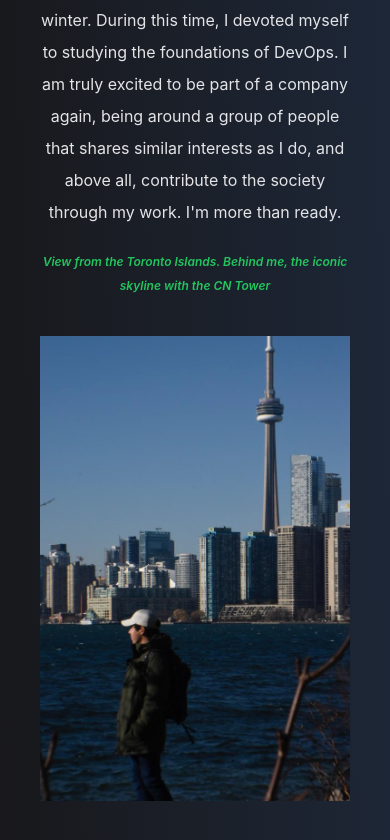
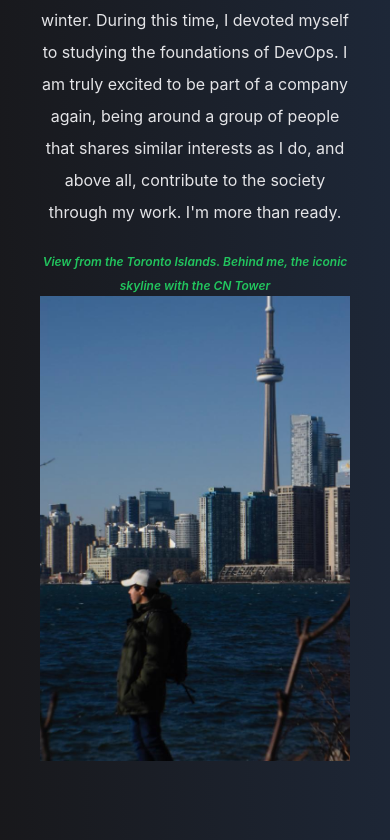
Before and after one commit to luisupertramp/react-portfolio, a React (Create React App) app: page / in a window 390 px wide. Shown: the part 6389-7229 px from the top of the page. Built offline with nearby package versions, Linux system fonts and the light colour scheme.

Commit message:
Adjusting padding

```diff
--- a/src/App.js
+++ b/src/App.js
@@ -65,7 +65,7 @@ function App() {
             </nav>
 
             {/* Personal info */}
-            <div className=' text-center p-8 lg:px-72'>
+            <div className=' text-center p-8 lg:px-64'>
               <h2 className=' text-5xl lg:py-7 py-2 text-cyan-500 dark:text-green-500 font-medium md:text-6xl'>Luis Pedroza</h2>
               <h3 className='text-2xl py-2 md:text-3xl'>Software engineer | Aspiring DevOps / Cloud Engineer</h3>
               <div className='lg:py-10'>
@@ -91,7 +91,7 @@ function App() {
           </section>
 
           {/* Skills */}
-          <section className='pb-24 lg:px-72' >
+          <section className='pb-24 lg:px-64' >
               <h3 className='text-3xl py-5'>Skills</h3>
               <div className='flex justify-center'><BiAtom className='dark:text-green-500 text-cyan-500 h-12 w-12'/></div>
               <p className=' mx-auto text-md md:text-xl pt-5 leading-8 text-gray-800  dark:text-zinc-200  '>
@@ -162,7 +162,7 @@ function App() {
             <div>
               <h3 className='text-3xl py-5'>Professional experience</h3>
               <div className='flex justify-center'><HiOutlineDesktopComputer className='dark:text-green-500 text-cyan-500 h-12 w-12'/></div>
-              <p className=' text-md md:text-xl lg:px-72 py-5 leading-8 text-gray-800  dark:text-zinc-200'>
+              <p className=' text-md md:text-xl lg:px-64 py-5 leading-8 text-gray-800  dark:text-zinc-200'>
                 Since 2017, I've been working mainly in 3 areas: <b>Support Engineer</b>, <b>Business Analayst</b> and <b>Web developer.</b> <br/>
               </p>
             </div>
@@ -208,11 +208,11 @@ function App() {
 
           {/* About me */}
           <section className='pb-24'>
-            <div className='lg:px-72'>
+            <div className='lg:px-64'>
               <h3 className='text-3xl py-5 '>About me</h3>
               <div className='flex justify-center'><HiOutlineRocketLaunch className='dark:text-green-500 text-cyan-500 h-12 w-12'/></div>
-              <div className='lg:flex lg:gap-10'>
-                <div className='lg:text-start lg:flex lg:flex-col lg:justify-between'>
+              <div className='lg:flex lg:gap-8 lg:mt-10'>
+                <div className='lg:text-start lg:flex lg:flex-col lg:justify-between lg:basis-1/2'>
                   <div>
                     <p className='text-md md:text-xl py-5 leading-8 lg:leading-9 text-gray-800 dark:text-zinc-200'>
                       I am 27 years old, Mexican software engineer. Graduated from the <a className='underline text-cyan-600 dark:text-green-500' href="https://upa.edu.mx">Universidad Politécnica de Aguascalientes</a>, where I studied the program "Information Strategic Systems Engineering" and got an specialization in Networks and Telecommunications, in 2017.
@@ -224,7 +224,9 @@ function App() {
                   </div>
                   <span className='mx-auto text-xs md:text-sm text-cyan-500 dark:text-green-500 italic font-semibold'>View from the Toronto Islands. Behind me, the iconic skyline with the CN Tower</span>
                 </div>
-                <img className='mx-auto mt-10 lg:w-3/6' src={aboutMe} alt="A picture of myself with the CN tower behind, in Toronto, Canada."/>
+                <div className='lg:basis-1/2'>
+                  <img className='mx-auto ' src={aboutMe} alt="A picture of myself with the CN tower behind, in Toronto, Canada."/>
+                </div>
               </div>
             </div>
           </section>
@@ -234,7 +236,7 @@ function App() {
             <div>
               <h3 className='text-3xl py-7 '>Courses and Certifications</h3>
               <div className='flex justify-center'><TbFileCertificate className='dark:text-green-500 text-cyan-500 h-12 w-12'/></div>
-              <p className=' text-md md:text-xl lg:px-72 py-5 leading-8 text-gray-800 dark:text-zinc-200'>
+              <p className=' text-md md:text-xl lg:px-64 py-5 leading-8 text-gray-800 dark:text-zinc-200'>
                 I am very glad <b>(and proud of myself)</b> to show some of the courses that I've been taking in the last few months, here is a brief summary:
               </p>
             </div>
@@ -281,7 +283,7 @@ function App() {
           </section>
 
           {/* GitHub */}
-          <section className='pb-24 lg:px-72'>
+          <section className='pb-24 lg:px-64'>
             <div>
             <h3 className='text-3xl py-5 '>Checkout my GitHub!</h3>
             <div className='flex justify-center'><FiGithub className='dark:text-green-500 text-cyan-500 h-12 w-12'/></div>
```
Also changed, not shown: 13 other files (tests, documents, lock files or other folders).
